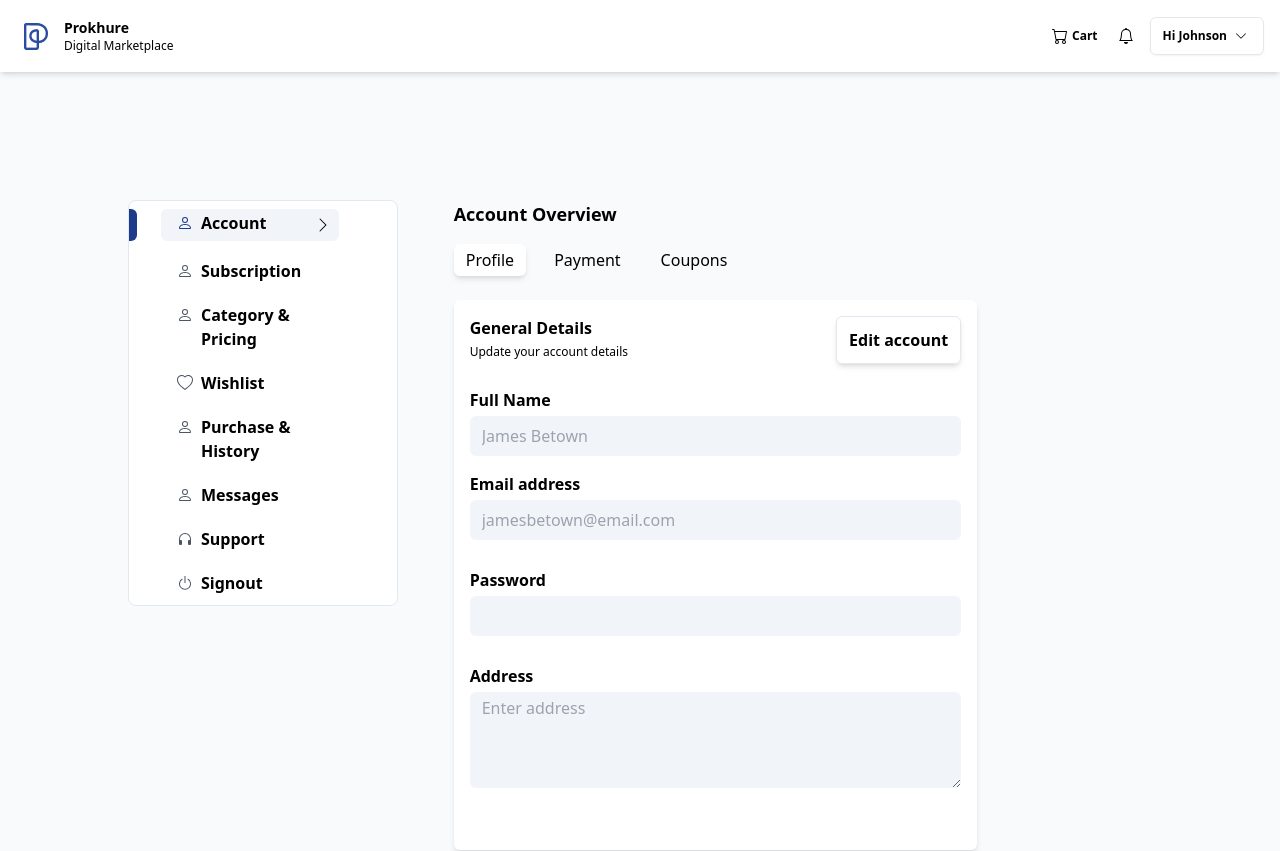
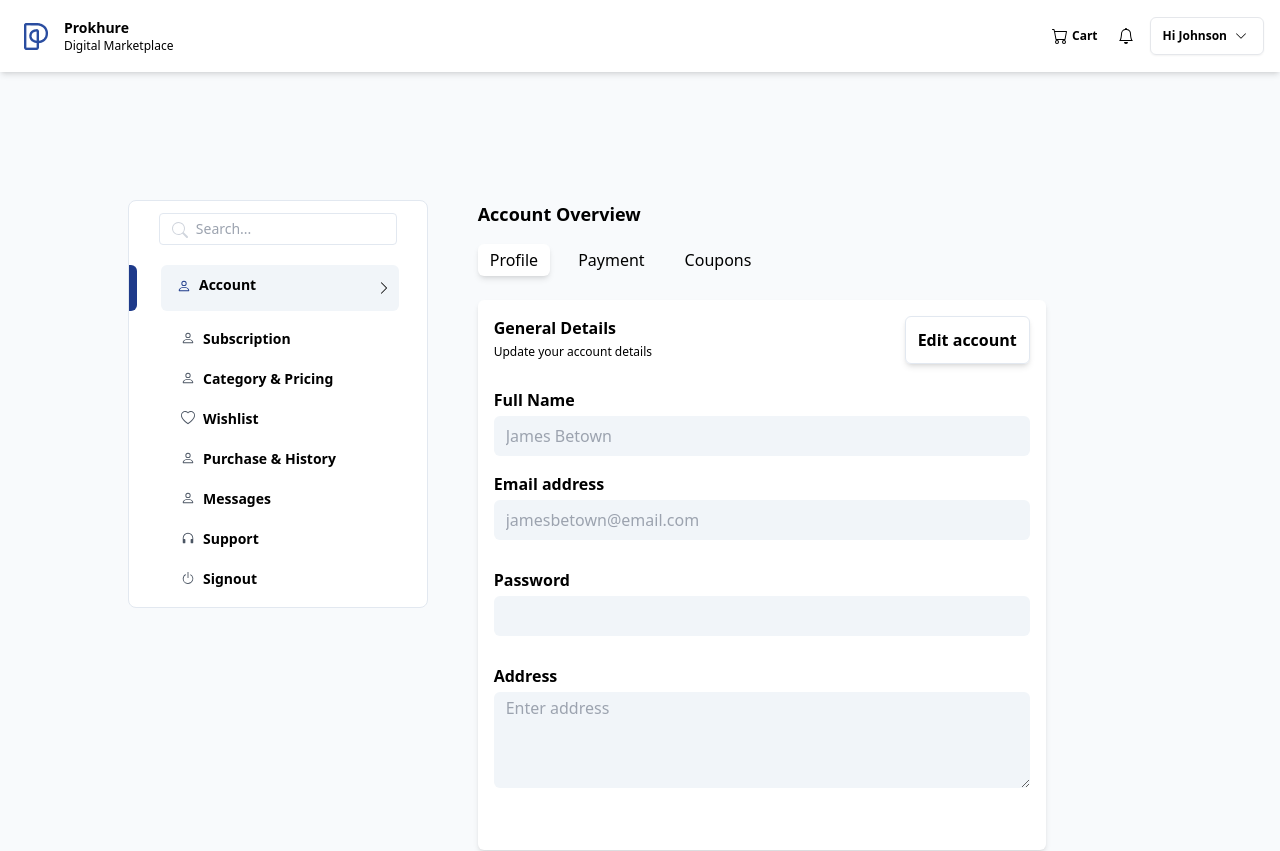
Before and after one commit to prokhureenergy/prokhure-individual, a React (Create React App) app: page / in a window 1280 px wide. Shown: the top 851 px of the page. Built offline with nearby package versions, Linux system fonts and the light colour scheme.

Commit message:
sidebar completed

```diff
--- a/src/components/SideBar/SideBar.jsx
+++ b/src/components/SideBar/SideBar.jsx
@@ -41,9 +41,9 @@ export const SideBar = () => {
 export const ActiveItem = (props) => {
   return (
     <>
-      <div className="py-2 flex gap-6">
+      <div className="py-2 flex gap-6 text-sm">
         <div className="bg-blue-900 p-1 rounded-r-md"> </div>
-        <div className="flex justify-between bg-slate-100 px-2 rounded-md w-2/3">
+        <div className="flex justify-between bg-slate-100 p-2 rounded-md w-4/5">
           <div className="px-2 flex">
             <div className="py-1.5 text-blue-900">{props.icon}</div>
             <p className="px-2 py-0.5">{props.title}</p>
--- a/src/pages/Dashboard/Dashboard.jsx
+++ b/src/pages/Dashboard/Dashboard.jsx
@@ -1,10 +1,16 @@
 import { useState } from "react";
 import { NavBar } from "../../components/Shared/NavBar";
-import { ActiveItem, InactiveItem, SideBar } from "../../components/SideBar/SideBar";
+import {
+  ActiveItem,
+  InactiveItem,
+  SideBar,
+} from "../../components/SideBar/SideBar";
 import { Support } from "../Support/Support";
 import { Account } from "../Account/Account";
 import { Category } from "../Category/Category";
 import { SidebarList } from "../../components/SideBar/SideBar";
+import { Search } from "react-bootstrap-icons";
+
 export const Dashboard = () => {
   const [active, setActive] = useState("Account");
 
@@ -13,10 +19,24 @@ export const Dashboard = () => {
       <div className="bg-slate-50 w-dvw min-h-dvh">
         <NavBar />
         <div className="grid grid-cols-7 gap-8 mx-32 mt-32">
-          <div className="col-span-2">
+          <div className="col-span-2 w-[300px]">
             <>
               <div className="bg-white border border-slate-200 rounded-lg">
-                <ul className="font-semibold text-base">
+                <div className="my-3 text-sm flex items-center justify-center">
+                  <form className="flex w-4/5 h-8 rounded bg-white border border-slate-200 ">
+                    <Search
+                      className="absolute h-4 w-4 flex ml-3 my-2"
+                      color="#D0D5DD"
+                    />
+                    <input
+                      type="search"
+                      name="searchParam"
+                      className="w-full py-1 px-4 text-gray-800 mx-5 focus:outline-none"
+                      placeholder="Search..."
+                    />
+                  </form>
+                </div>
+                <ul className="font-semibold text-base my-2">
                   {SidebarList.map((value, key) => {
                     return (
                       <li
@@ -29,15 +49,17 @@ export const Dashboard = () => {
                         ) : (
                           <>
                             {" "}
-                            <div className="py-2 mx-12 flex hover:bg-slate-100 hover:p-1 hover:pointer-events-auto hover:rounded-md">
-                              <div className="py-1.5 text-gray-600">
+                            <div className="hover:text-blue-900 hover:cursor-auto">
+                            <div className="py-2 px-1 mx-12 flex text-sm">
+                              <div className="py-1 text-gray-600">
                                 {value.icon}
                               </div>
                               <p className="px-2 py-0.5 ">{value.title}</p>{" "}
                             </div>
+                            </div>
+
                           </>
                         )}
-
                       </li>
                     );
                   })}
@@ -45,7 +67,7 @@ export const Dashboard = () => {
               </div>
             </>
           </div>
-          <div className="col-span-4 mx-2 px-4">
+          <div className="mx-8 px-4 w-[600px]">
             {active === "Account" && <Account />}
             {active === "Category & Pricing" && <Category />}
             {active === "Support" && <Support />}
```
